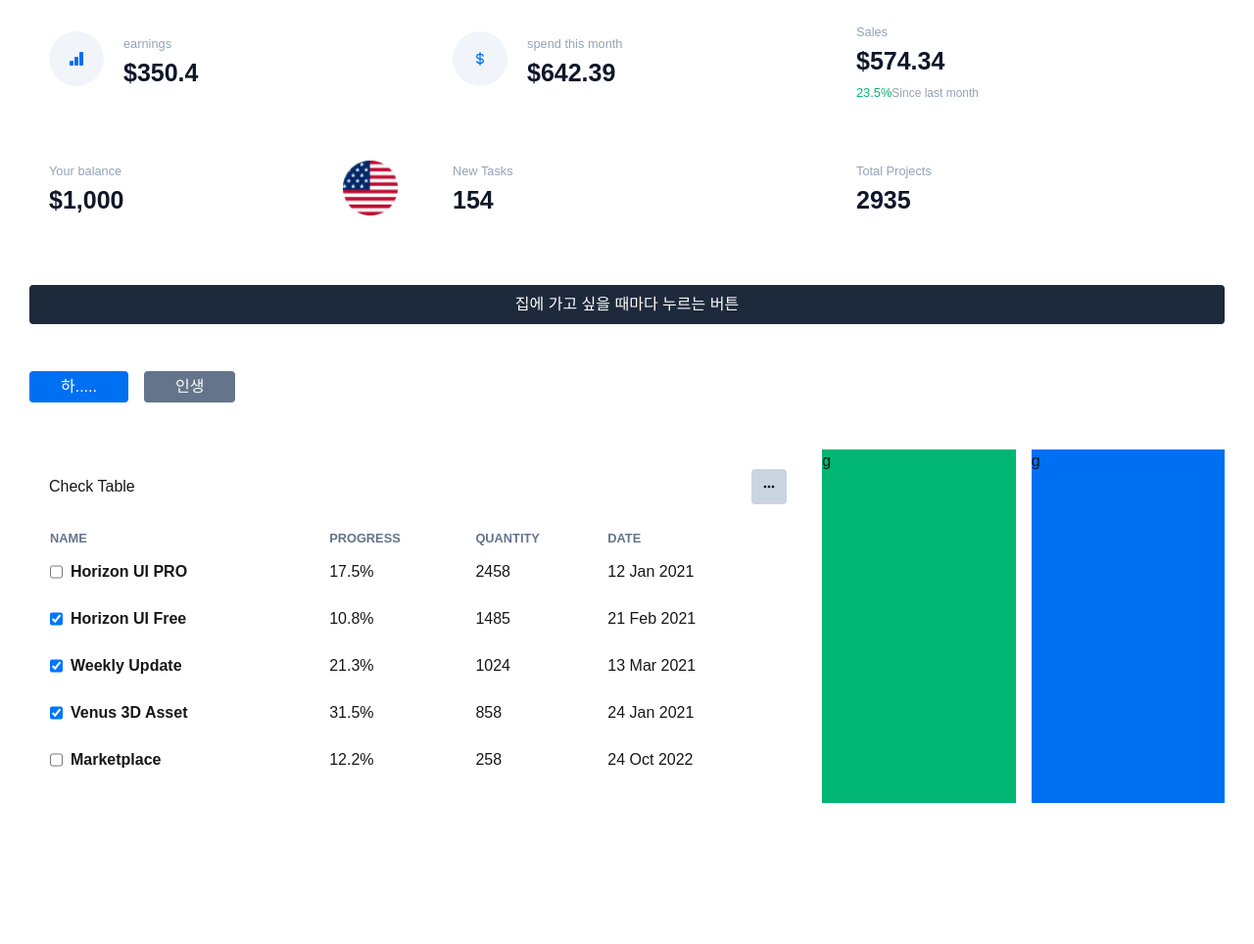
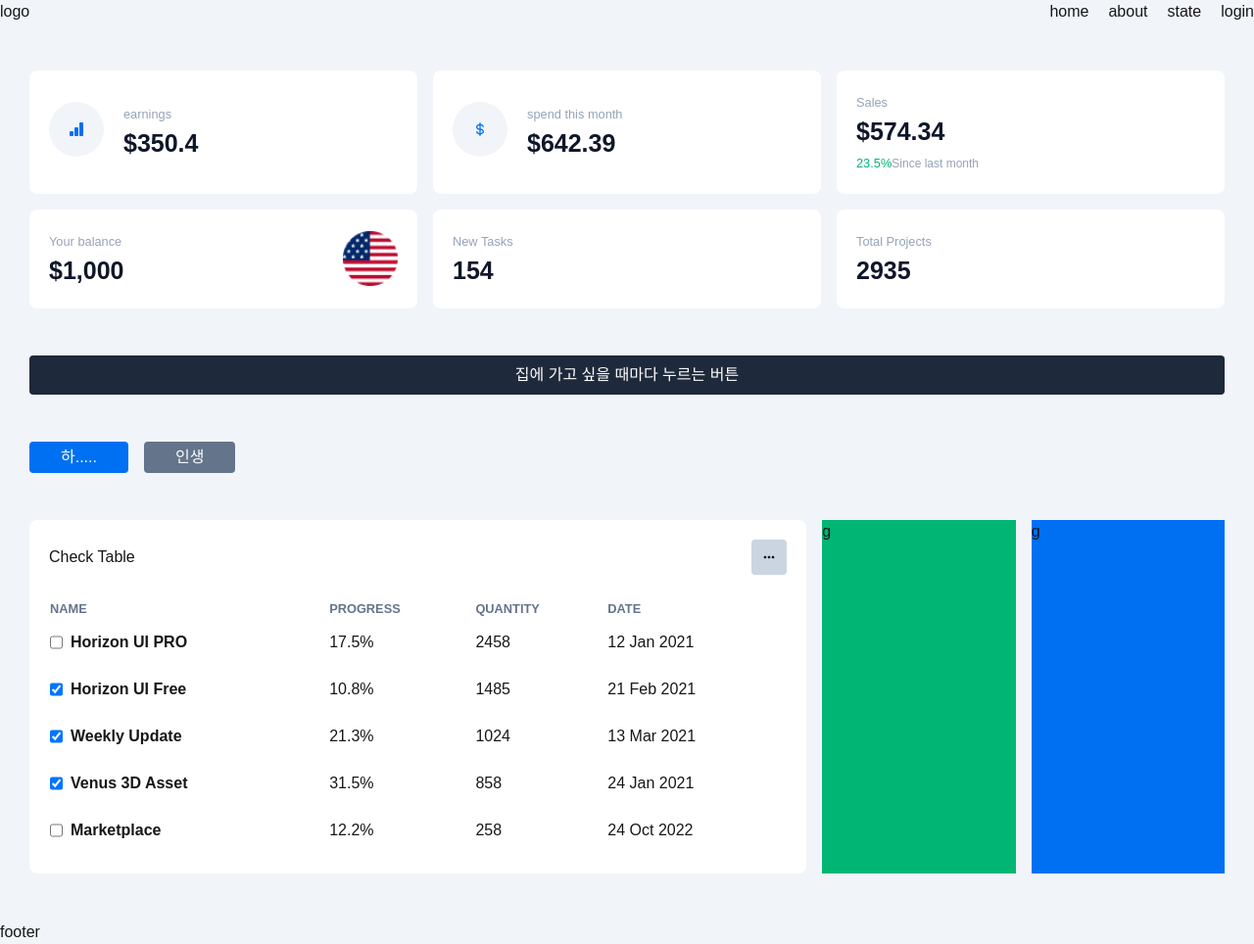
Before and after one commit to lse-7660/dashboard-study, a Next.js app: page / in a window 1280 px wide. Shown: the whole page at 98% size. Before the commit the page ends 820 px from the top, so only its background shows below. Built offline with nearby package versions, Linux system fonts and the light colour scheme.

Commit message:
input-복습

```diff
--- a/src/app/home/page.jsx
+++ b/src/app/home/page.jsx
@@ -14,6 +14,8 @@ import { tableDataCheck } from '@/data/tableDataCheck';
 
 const HomePage = () => {
     return (
+        <div id="wrap" className="flex gap-12 bg-slate-100">
+            <Header />
             <main className="inner flex flex-col gap-12">
                 <MiniStateGrid />
                 <button
@@ -40,6 +42,8 @@ const HomePage = () => {
                     </div>
                 </div>
             </main>
+            <Footer />
+        </div>
     );
 };
 
--- a/src/app/state/page.jsx
+++ b/src/app/state/page.jsx
@@ -40,7 +40,9 @@ const StatePage = () => {
     // input state
     const [text, setText] = useState('');
     const handleChange = (e) => {
-        setText(e.target.value);
+        if (e.target.value.length <= 10) {
+            setText(e.target.value);
+        }
     };
 
     return (
@@ -109,7 +111,7 @@ const StatePage = () => {
                     type="text"
                     value={text}
                     onChange={handleChange}
-                    placeholder="집에가고싶다는생각중"
+                    placeholder="이거는 함수 쓰는 거"
                     className=" px-4 py-2 border-1 rounded bg-slate-50"
                 />
                 <p>{text}</p>
```
Lines whose indentation alone changed are shown as unchanged.
